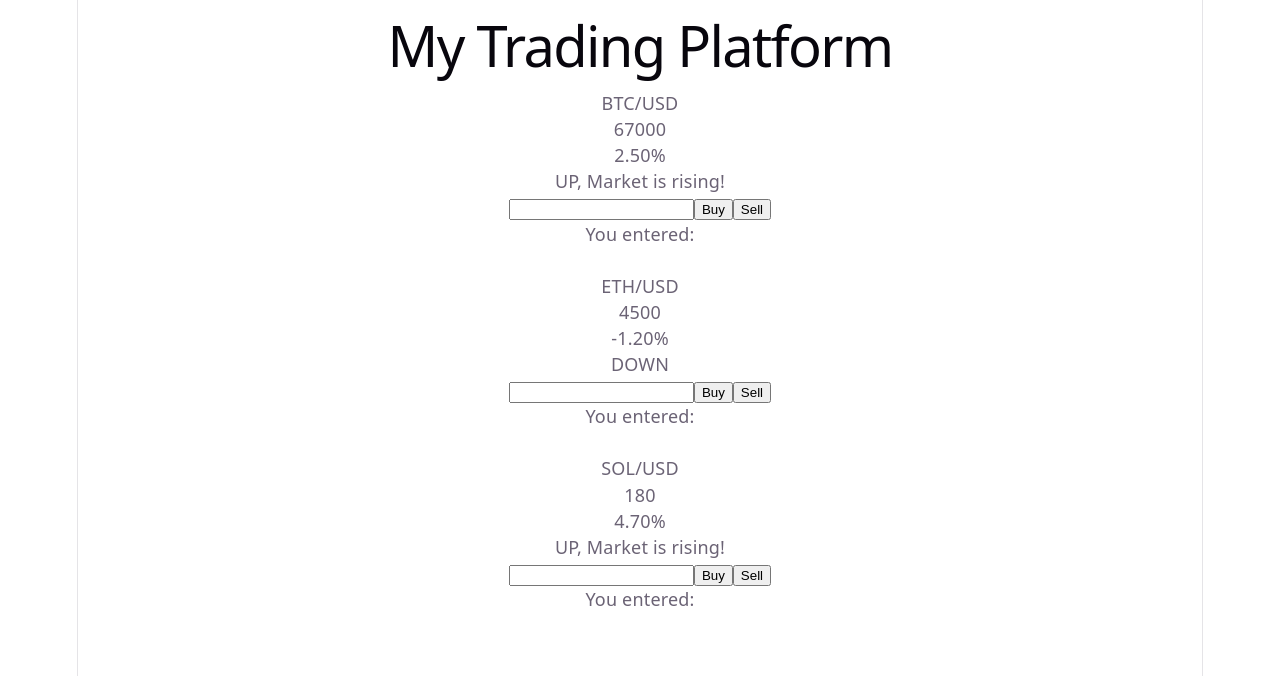
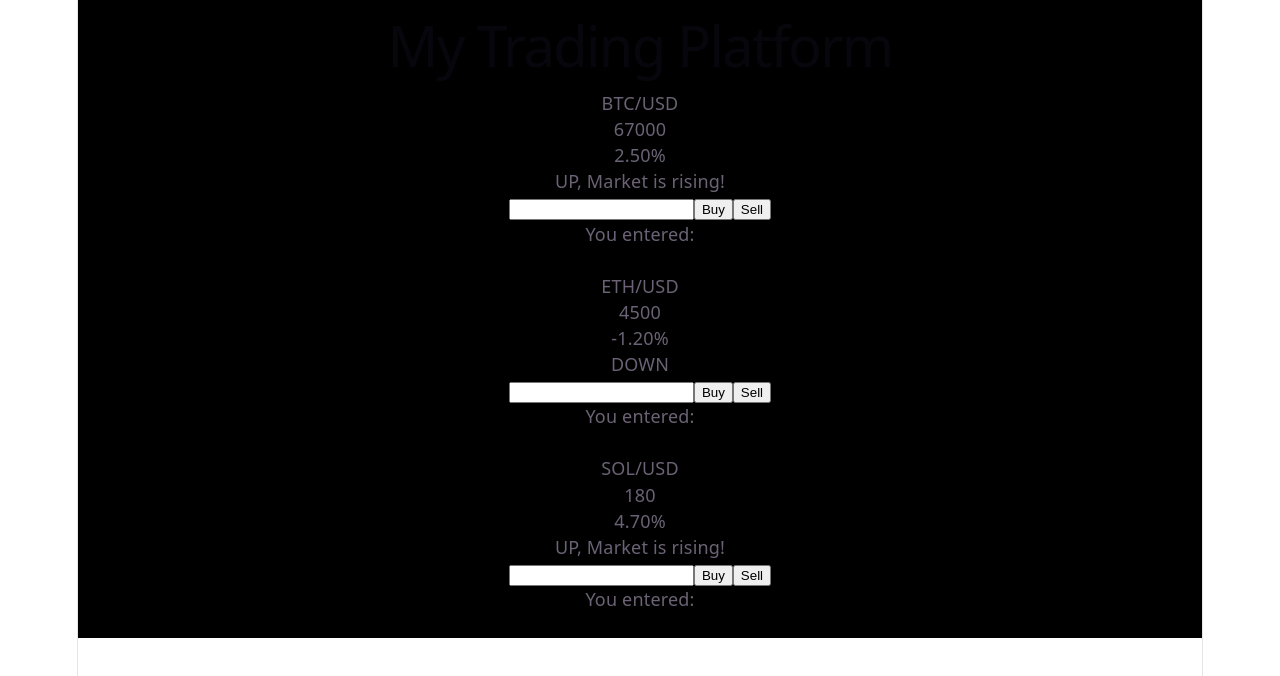
Before and after one commit to for-legal-reasons-this-is-game/For-legal-reasons-this-is-game, a React (Vite) app in the folder frontend/src/: page / in a window 1280 px wide. Shown: the top 676 px of the page. Built offline with nearby package versions, Linux system fonts and the light colour scheme.

Commit message:
add: simple css integration

```diff
--- a/frontend/src/src/App.tsx
+++ b/frontend/src/src/App.tsx
@@ -5,7 +5,7 @@ import { useState } from "react";
 function App() {
     const [totalOrders, setTotalOrders] = useState(0);
     return (
-        <>
+        <div className="market_list">
             <h1>My Trading Platform</h1>
             {totalOrders > 0 && <h2>Total Orders: {totalOrders}</h2>}
             <MarketList
@@ -19,7 +19,7 @@ function App() {
                     console.log(`Selling ${amount} ${coin}`);
                 }}
             />
-        </>
+        </div>
     );
 }
 
--- a/frontend/src/src/index.css
+++ b/frontend/src/src/index.css
@@ -1,3 +1,7 @@
+.market_list {
+  background-color: #000000;
+}
+
 :root {
   --text: #6b6375;
   --text-h: #08060d;
```
